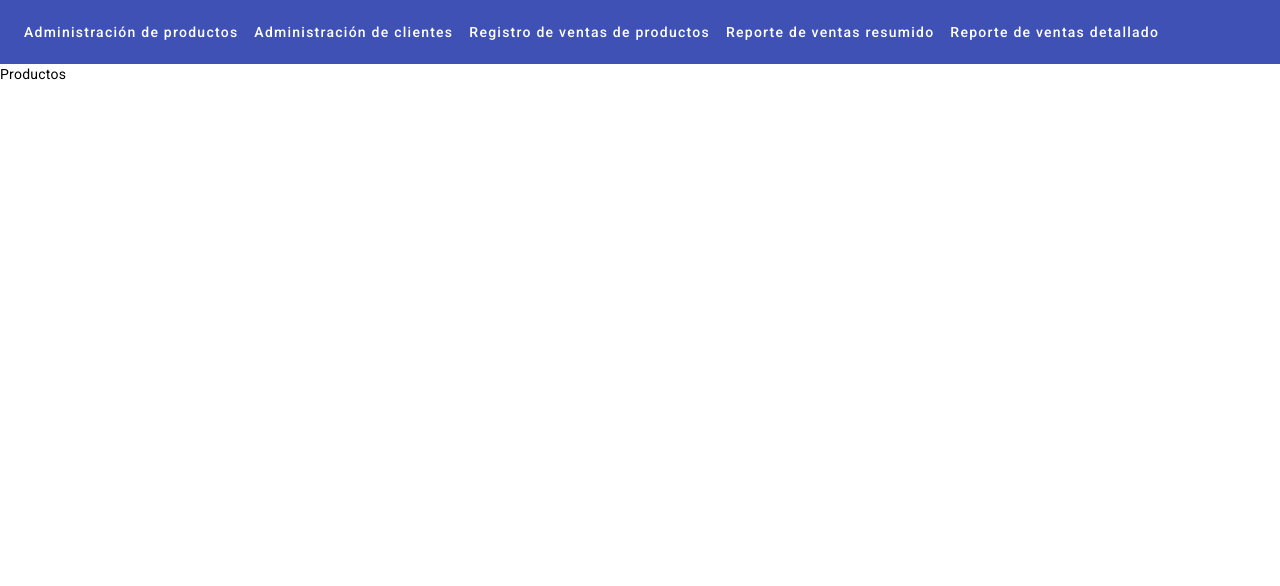
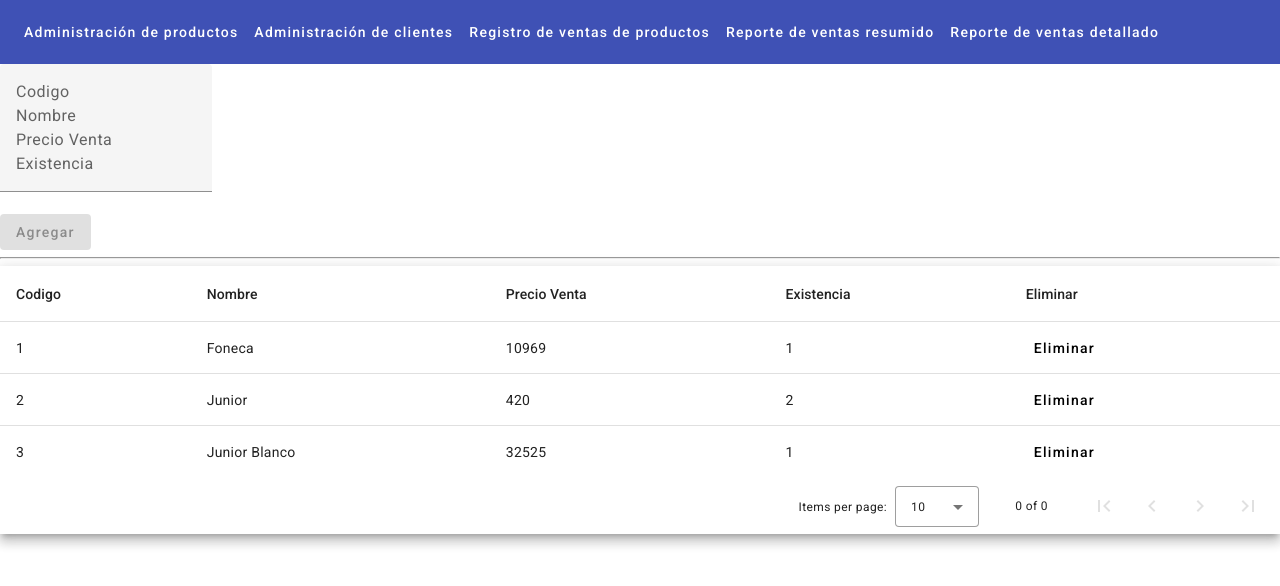
Before and after one commit to lezcano17/vegan_shop, an Angular app: page /productos in a window 1280 px wide. Shown: the top 586 px of the page. Built offline with nearby package versions, Linux system fonts and the light colour scheme.

Commit message:
add agregar, eliminar producto

```diff
--- a/package.json
+++ b/package.json
@@ -21,7 +21,6 @@
     "@angular/platform-browser-dynamic": "^15.0.0",
     "@angular/router": "^15.0.0",
     "rxjs": "~7.5.0",
-    "tslib": "^2.3.0",
     "zone.js": "~0.12.0"
   },
   "devDependencies": {
@@ -35,6 +34,7 @@
     "karma-coverage": "~2.2.0",
     "karma-jasmine": "~5.1.0",
     "karma-jasmine-html-reporter": "~2.0.0",
+    "tslib": "^2.4.1",
     "typescript": "~4.8.2"
   }
 }
--- a/src/app/app-routing.module.ts
+++ b/src/app/app-routing.module.ts
@@ -1,6 +1,7 @@
 import { NgModule } from '@angular/core';
 import { RouterModule, Routes } from '@angular/router';
 import { ClientesComponent } from './clientes/clientes.component';
+import { CrearProductoComponent } from './productos/crear-producto/crear-producto.component';
 import { ProductosComponent } from './productos/productos.component';
 import { RegistroVentasProductosComponent } from './registro-ventas-productos/registro-ventas-productos.component';
 import { ReporteDetalladoComponent } from './reporte-detallado/reporte-detallado.component';
@@ -27,6 +28,10 @@ const routes: Routes = [
     path: 'reporte-resumido',
     component: ReporteResumidoComponent,
   },
+  {
+    path: 'crear-producto',
+    component: CrearProductoComponent,
+  },
 ];
 
 @NgModule({
--- a/src/app/app.module.ts
+++ b/src/app/app.module.ts
@@ -17,6 +17,8 @@ import { ClientesComponent } from './clientes/clientes.component';
 import { RegistroVentasProductosComponent } from './registro-ventas-productos/registro-ventas-productos.component';
 import { ReporteResumidoComponent } from './reporte-resumido/reporte-resumido.component';
 import { ReporteDetalladoComponent } from './reporte-detallado/reporte-detallado.component';
+import { ConfirmationDialog } from './shared/confirm-delete.component';
+import { CrearProductoComponent } from './productos/crear-producto/crear-producto.component';
 
 @NgModule({
   declarations: [
@@ -25,7 +27,9 @@ import { ReporteDetalladoComponent } from './reporte-detallado/reporte-detallado
     ClientesComponent,
     RegistroVentasProductosComponent,
     ReporteResumidoComponent,
-    ReporteDetalladoComponent
+    ReporteDetalladoComponent,
+    ConfirmationDialog,
+    CrearProductoComponent
   ],
   imports: [
     BrowserModule,
--- /dev/null
+++ b/src/app/productos/crear-producto/crear-producto.component.html
@@ -0,0 +1,14 @@
+<div class="container">
+    <form [formGroup]="formGroup" (ngSubmit)="onSubmit()" class="form">
+      <mat-form-field class="form-element">
+         <input matInput placeholder="Codigo" formControlName="codigo" required>
+         <input matInput placeholder="Nombre" formControlName="nombre" required>
+         <input matInput placeholder="Precio Venta" formControlName="precioVenta" required>
+         <input matInput placeholder="Existencia" formControlName="existencia" required>
+      </mat-form-field>
+
+      <div class="form-element">
+        <button mat-raised-button color="primary" type="submit" class="button" [disabled]="!formGroup.valid">Agregar</button>
+      </div>
+    </form>
+</div>
--- /dev/null
+++ b/src/app/productos/crear-producto/crear-producto.component.ts
@@ -0,0 +1,40 @@
+import { outputAst } from '@angular/compiler';
+import { Component, EventEmitter, OnInit, Output } from '@angular/core';
+import { FormBuilder, FormGroup, Validators } from '@angular/forms';
+import { ActivatedRoute, Router } from '@angular/router';
+import { Producto } from '../productos.model';
+
+@Component({
+  selector: 'app-crear-producto',
+  templateUrl: './crear-producto.component.html',
+  styleUrls: ['./crear-producto.component.scss']
+})
+export class CrearProductoComponent implements OnInit {
+
+  formGroup!: FormGroup;
+  @Output() newElement = new EventEmitter<Producto>();
+
+  constructor(private formBuilder: FormBuilder, private route: ActivatedRoute, private router: Router ) {}
+
+  ngOnInit() {
+    this.createForm();
+  }
+
+  createForm() {
+    this.formGroup = this.formBuilder.group({
+      'codigo': [null, Validators.required],
+      'nombre': [null, Validators.required],
+      'precioVenta': [null, Validators.required],
+      'existencia': [null, Validators.required]
+    });
+  }
+
+  onSubmit() {
+    const codigo = this.formGroup.value.codigo
+    const nombre = this.formGroup.value.nombre
+    const precioVenta = this.formGroup.value.precioVenta
+    const existencia = this.formGroup.value.existencia
+    this.newElement.emit(new Producto(codigo, nombre, precioVenta, existencia))
+
+  }
+}
--- a/src/app/productos/productos.component.html
+++ b/src/app/productos/productos.component.html
@@ -1 +1,37 @@
-<p>Productos</p>
+<app-crear-producto (newElement) = "addElement($event)"></app-crear-producto>
+<hr>
+<div class="container mat-elevation-z8">
+  <table mat-table [dataSource]="dataSource">
+    <ng-container matColumnDef="codigo">
+      <th mat-header-cell *matHeaderCellDef> Codigo </th>
+      <td mat-cell *matCellDef="let producto"> {{producto.codigo}} </td>
+    </ng-container>
+
+    <ng-container matColumnDef="nombre">
+      <th mat-header-cell *matHeaderCellDef> Nombre </th>
+      <td mat-cell *matCellDef="let producto"> {{producto.nombre}} </td>
+    </ng-container>
+
+    <ng-container matColumnDef="precioVenta">
+      <th mat-header-cell *matHeaderCellDef>Precio Venta</th>
+      <td mat-cell *matCellDef="let producto">{{producto.precioVenta}}</td>
+    </ng-container>
+
+    <ng-container matColumnDef="existencia">
+        <th mat-header-cell *matHeaderCellDef>Existencia</th>
+        <td mat-cell *matCellDef="let producto">{{producto.existencia}}</td>
+    </ng-container>
+
+    <ng-container matColumnDef="eliminar">
+      <th mat-header-cell *matHeaderCellDef>Eliminar</th>
+      <td mat-cell *matCellDef="let producto">
+        <button mat-button (click)="openDialog(producto)">Eliminar</button>
+      </td>
+    </ng-container>
+    <tr mat-header-row *matHeaderRowDef="displayedColumns"></tr>
+    <tr mat-row *matRowDef="let row; columns: displayedColumns;"></tr>
+</table>
+  <mat-paginator [pageSizeOptions]="[10, 20]"
+                 showFirstLastButtons>
+  </mat-paginator>
+</div>
--- a/src/app/productos/productos.component.ts
+++ b/src/app/productos/productos.component.ts
@@ -1,10 +1,64 @@
-import { Component } from '@angular/core';
+import { Component, Input } from '@angular/core';
+import { MatTableDataSource } from '@angular/material/table';
+import { Producto } from './productos.model';
+import { MatDialogRef, MatDialog, MAT_DIALOG_DATA } from '@angular/material/dialog';
+import { ConfirmationDialog } from '../shared/confirm-delete.component';
+import { MatSnackBar } from '@angular/material/snack-bar';
 
 @Component({
   selector: 'app-productos',
   templateUrl: './productos.component.html',
   styleUrls: ['./productos.component.scss']
 })
+
 export class ProductosComponent {
+  displayedColumns: string[] = ['codigo', 'nombre', 'precioVenta', 'existencia', 'eliminar'];
+  dataSource = new MatTableDataSource<Producto>();
+  data: Producto[] = [
+    {codigo: 1, nombre: 'Foneca', precioVenta: 10969, existencia: 1},
+    {codigo: 2, nombre: 'Junior', precioVenta: 420, existencia: 2},
+    {codigo: 3, nombre: 'Junior Blanco', precioVenta: 32525, existencia: 1},
+  ];
+  dataObject = Object.assign(this.data);
+
+
+  constructor(private dialog: MatDialog, private snackBar: MatSnackBar) {};
+
+  ngOnInit(){
+    this.dataSource = new MatTableDataSource<Producto>(this.dataObject)
+  }
+
+  openDialog(producto: Producto) {
+    const dialogRef = this.dialog.open(ConfirmationDialog,{
+      data:{
+        message: 'Esta seguro que desea eliminar este producto?',
+        buttonText: {
+          ok: 'Sí',
+          cancel: 'No'
+        }
+      }
+    });
+
+    dialogRef.afterClosed().subscribe((confirmed: boolean) => {
+      if (confirmed) {
+        this.data.splice(this.data.indexOf(producto), 1);
+        console.log(this.dataSource.data)
+
+        this.dataSource = new MatTableDataSource<Producto>(this.dataObject)
+
+        const a = document.createElement('a');
+        a.click();
+        a.remove();
+        this.snackBar.open('Deleted', 'Close', {
+          duration: 2000,
+        });
+      }
+    });
+  }
+
+  addElement(producto: Producto){
+    this.data.push(producto);
+    this.dataSource = new MatTableDataSource<Producto>(this.dataObject)
+  }
 
 }
--- /dev/null
+++ b/src/app/productos/productos.model.ts
@@ -0,0 +1,18 @@
+export class Producto{
+    codigo: number;
+    nombre: string;
+    precioVenta: number;
+    existencia: number;
+
+    constructor(
+        codigo: number,
+        nombre: string,
+        precioVenta: number,
+        existencia: number,
+    ){
+        this.codigo = codigo;
+        this.nombre = nombre;
+        this.precioVenta = precioVenta;
+        this.existencia = existencia;
+    }
+}
--- /dev/null
+++ b/src/app/shared/confirm-delete.component.html
@@ -0,0 +1,9 @@
+<mat-dialog-content>
+	<p>
+		{{message}}
+	</p>
+</mat-dialog-content>
+<mat-dialog-actions align="center">
+	<button mat-raised-button color="primary" (click)="onConfirmClick()" tabindex="1">{{confirmButtonText}}</button>
+	<button mat-raised-button mat-dialog-close tabindex="-1">{{cancelButtonText}}</button>
+</mat-dialog-actions>
--- /dev/null
+++ b/src/app/shared/confirm-delete.component.ts
@@ -0,0 +1,28 @@
+import { Component, Inject } from '@angular/core';
+import { MatDialogRef, MatDialog, MAT_DIALOG_DATA } from '@angular/material/dialog';
+
+@Component({
+  selector: 'confirmation-dialog',
+  templateUrl: 'confirm-delete.component.html',
+})
+export class ConfirmationDialog {
+  message: string = "Estas seguro que deseas eliminar?"
+  confirmButtonText = "Si"
+  cancelButtonText = "Cancelar"
+  constructor(
+    @Inject(MAT_DIALOG_DATA) private data: any,
+    private dialogRef: MatDialogRef<ConfirmationDialog>) {
+      if(data){
+    this.message = data.message || this.message;
+    if (data.buttonText) {
+      this.confirmButtonText = data.buttonText.ok || this.confirmButtonText;
+      this.cancelButtonText = data.buttonText.cancel || this.cancelButtonText;
+    }
+      }
+  }
+
+  onConfirmClick(): void {
+    this.dialogRef.close(true);
+  }
+
+}
```
Also changed, not shown: src/app/clientes/clientes.model.ts (added, +15 -0 lines), src/app/productos/crear-producto/crear-producto.component.scss (added), 2 other files (tests, documents, lock files or other folders).
